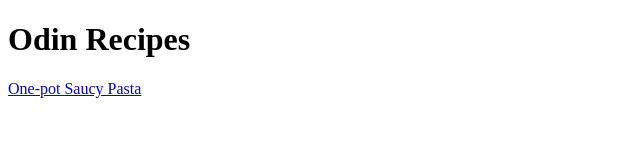
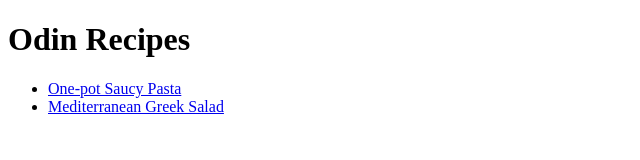
Before and after one commit to LimesRR/odin-recipes, a plain HTML site: page index.html in a window 1280 px wide. Shown: the whole page, without its empty margins (0-640 px from the left). Drawn offline with Linux system fonts and the light colour scheme.

Commit message:
added second recipe link

```diff
--- a/index.html
+++ b/index.html
@@ -6,6 +6,10 @@
 </head>
 <body>
     <h1>Odin Recipes</h1>
-        <a href="./recipes/onepot_saucy_pasta.html">One-pot Saucy Pasta</a>
-</body>
+    <ul>
+        <li><a href="./recipes/onepot_saucy_pasta.html">One-pot Saucy Pasta</a></li>
+        <li><a href="./recipes/mediterranean_greek_salad.html">Mediterranean Greek Salad</a></li>
+    </ul>
+
+    </body>
 </html>
```
